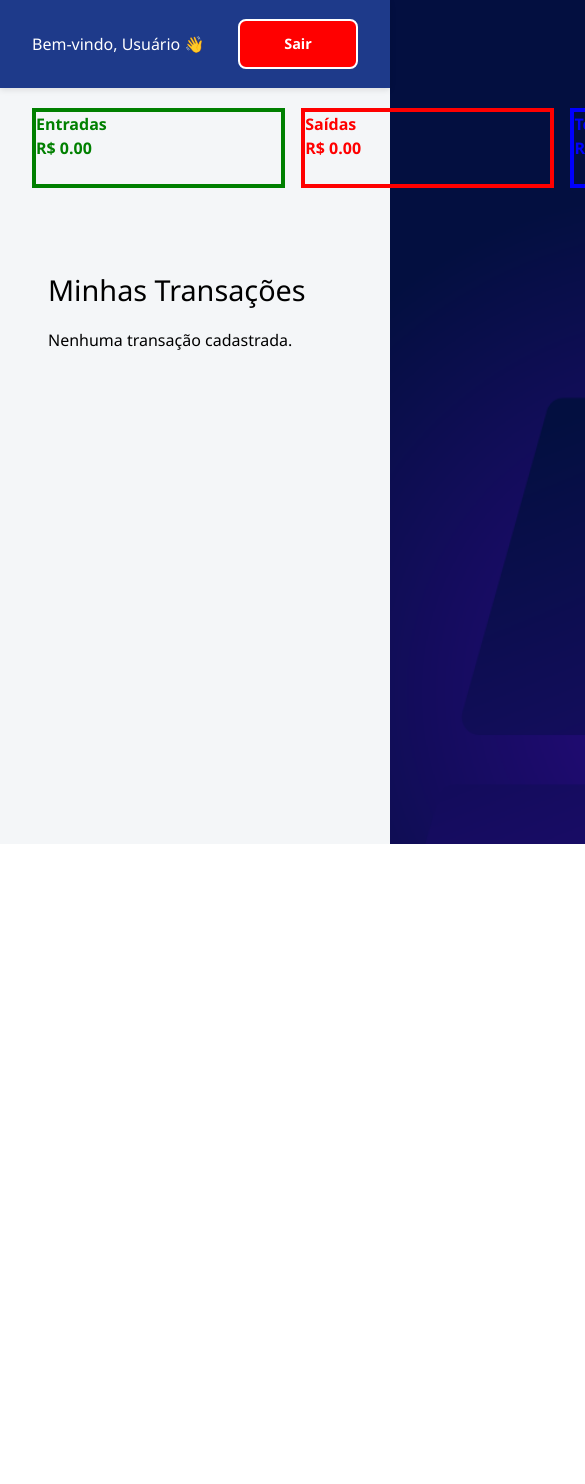
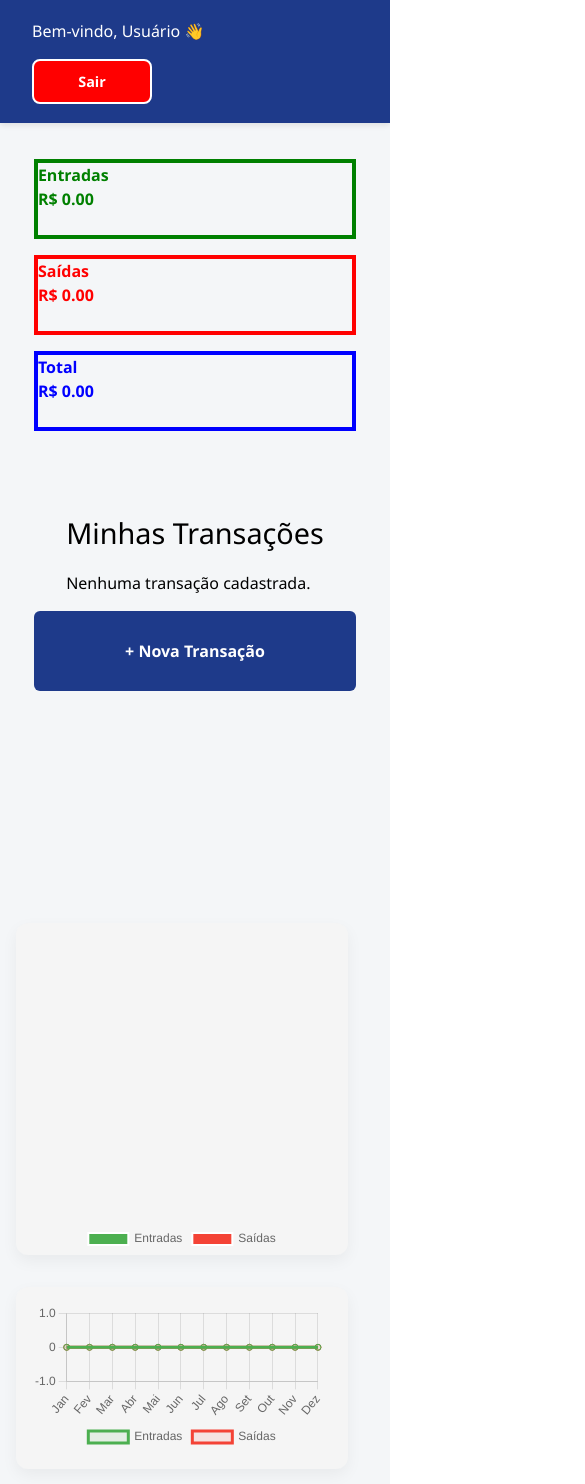
Before and after one commit to paiva737/PaivaFinance, a Vue app: page /dashboard in a window 390 px wide. Shown: the top 1484 px of the page, 585 px wide, since content can reach past the window. Before the commit the page ends 844 px from the top, so only its background shows below. Built offline with nearby package versions, Linux system fonts and the light colour scheme; sample sign-in values are in the browser's storage.

Commit message:
Adicionando graficos pizza e linha para representar entradas e saidas e deixando todo o site responsivo

```diff
--- a/package.json
+++ b/package.json
@@ -10,6 +10,7 @@
   },
   "dependencies": {
     "axios": "^1.10.0",
+    "chart.js": "^4.5.0",
     "pinia": "^3.0.3",
     "vue": "^3.5.13",
     "vue-router": "^4.5.1"
--- a/src/components/ButtonTransação/ModalNovaTransacao.vue
+++ b/src/components/ButtonTransação/ModalNovaTransacao.vue
@@ -20,6 +20,9 @@
           <option>Lazer</option>
           <option>Saúde</option>
           <option>Salario</option>
+          <option>Investimentos</option>
+          <option>Ensino</option>
+          <option>Casa</option>
           <option>Outros</option>
         </select>
 
--- /dev/null
+++ b/src/components/Graficos/GraficoLinha/GraficoLinha.css
@@ -0,0 +1,26 @@
+.grafico-linha-container {
+  width: 100%;
+  max-width: 900px;
+  height: 280px;
+  padding: 1rem;
+  background-color: #f5f5f5;
+  border-radius: 12px;
+  box-shadow: 0 6px 16px rgba(0, 0, 0, 0.05);
+  display: flex;
+  align-items: center;
+  justify-content: center;
+  margin: 0 auto;
+}
+
+
+@media (max-width: 768px) {
+  .grafico-linha-container {
+    max-width: 100%;
+    height: auto;
+  }
+
+  .grafico-linha-container canvas {
+    max-width: 100%;
+    height: auto !important;
+  }
+}
--- /dev/null
+++ b/src/components/Graficos/GraficoLinha/GraficoLinha.vue
@@ -0,0 +1,139 @@
+<script>
+import {
+  Chart,
+  LineController,
+  LineElement,
+  PointElement,
+  LinearScale,
+  Title,
+  CategoryScale,
+  Tooltip,
+  Legend
+} from 'chart.js';
+
+Chart.register(
+  LineController,
+  LineElement,
+  PointElement,
+  LinearScale,
+  Title,
+  CategoryScale,
+  Tooltip,
+  Legend
+);
+
+export default {
+  name: 'GraficoLinha',
+  props: {
+    transacoes: {
+      type: Array,
+      required: true
+    }
+  },
+  data() {
+    return {
+      chart: null
+    };
+  },
+  watch: {
+    transacoes: {
+      handler() {
+        this.atualizarGrafico();
+      },
+      deep: true
+    }
+  },
+  mounted() {
+    this.$nextTick(() => {
+      this.renderizarGrafico();
+    });
+  },
+  methods: {
+    agruparPorMes() {
+      const meses = [
+        'Jan', 'Fev', 'Mar', 'Abr', 'Mai', 'Jun',
+        'Jul', 'Ago', 'Set', 'Out', 'Nov', 'Dez'
+      ];
+
+      const entradasPorMes = Array(12).fill(0);
+      const saidasPorMes = Array(12).fill(0);
+
+      this.transacoes.forEach(t => {
+        const data = new Date(t.data);
+        const mes = data.getMonth();
+
+        if (t.tipo === 'entrada') {
+          entradasPorMes[mes] += t.valor;
+        } else if (t.tipo === 'saida') {
+          saidasPorMes[mes] += t.valor;
+        }
+      });
+
+      return {
+        labels: meses,
+        entradas: entradasPorMes,
+        saidas: saidasPorMes
+      };
+    },
+
+    renderizarGrafico() {
+      const ctx = this.$refs.linhaCanvas.getContext('2d');
+      const dados = this.agruparPorMes();
+
+
+      if (this.chart) {
+        this.chart.destroy();
+      }
+
+      this.chart = new Chart(ctx, {
+        type: 'line',
+        data: {
+          labels: dados.labels,
+          datasets: [
+            {
+              label: 'Entradas',
+              data: dados.entradas,
+              borderColor: '#4CAF50',
+              backgroundColor: 'rgba(76, 175, 80, 0.1)',
+              tension: 0.3
+            },
+            {
+              label: 'Saídas',
+              data: dados.saidas,
+              borderColor: '#F44336',
+              backgroundColor: 'rgba(244, 67, 54, 0.1)',
+              tension: 0.3
+            }
+          ]
+        },
+        options: {
+          responsive: true,
+          maintainAspectRatio: false,
+          plugins: {
+            legend: {
+              position: 'bottom'
+            }
+          }
+        }
+      });
+    },
+
+    atualizarGrafico() {
+      if (this.chart) {
+        this.chart.destroy();
+      }
+      this.renderizarGrafico();
+    }
+  }
+};
+import '../GraficoLinha/GraficoLinha.css'
+</script>
+
+<template>
+  <div class="grafico-linha-container">
+    <canvas
+      ref="linhaCanvas"
+      style="width: 100% !important; height: 100% !important;"
+    ></canvas>
+  </div>
+</template>
--- /dev/null
+++ b/src/components/Graficos/GraficoPizza/GraficoPizza.css
@@ -0,0 +1,25 @@
+.grafico-container {
+  width: 100%;
+  max-width: 900px;
+  height: 350px;
+  margin-top: 200px;
+  background-color: #f5f5f5;
+  border-radius: 12px;
+  box-shadow: 0 6px 16px rgba(0, 0, 0, 0.05);
+  display: flex;
+  align-items: center;
+  justify-content: center;
+
+}
+
+@media (max-width: 768px) {
+  .grafico-container {
+    max-width: 100%;
+    height: auto;
+  }
+
+  .grafico-container canvas {
+    max-width: 100%;
+    height: auto !important;
+  }
+}
--- /dev/null
+++ b/src/components/Graficos/GraficoPizza/GraficoPizza.vue
@@ -0,0 +1,87 @@
+<script>
+import {
+  Chart,
+  ArcElement,
+  Tooltip,
+  Legend,
+  Title,
+  PieController
+} from 'chart.js';
+
+Chart.register(PieController, ArcElement, Tooltip, Legend, Title);
+
+export default {
+  name: 'GraficoPizza',
+  props: {
+    entradas: {
+      type: Number,
+      required: true
+    },
+    saidas: {
+      type: Number,
+      required: true
+    }
+  },
+  data() {
+    return {
+      chart: null
+    };
+  },
+  watch: {
+    entradas: 'atualizarGrafico',
+    saidas: 'atualizarGrafico'
+  },
+  mounted() {
+    this.$nextTick(() => {
+      this.renderizarGrafico();
+    });
+  },
+  methods: {
+    renderizarGrafico() {
+      const ctx = this.$refs.pizzaCanvas.getContext('2d');
+
+
+      if (this.chart) {
+        this.chart.destroy();
+      }
+
+      this.chart = new Chart(ctx, {
+        type: 'pie',
+        data: {
+          labels: ['Entradas', 'Saídas'],
+          datasets: [
+            {
+              data: [this.entradas, this.saidas],
+              backgroundColor: ['#4CAF50', '#F44336'],
+              borderColor: ['#ffffff', '#ffffff'],
+              borderWidth: 2
+            }
+          ]
+        },
+        options: {
+          responsive: true,
+          plugins: {
+            legend: {
+              position: 'bottom'
+            }
+          }
+        }
+      });
+    },
+
+    atualizarGrafico() {
+      if (this.chart) {
+        this.chart.destroy();
+      }
+      this.renderizarGrafico();
+    }
+  }
+};
+import '../GraficoPizza/GraficoPizza.css'
+</script>
+
+<template>
+  <div class="grafico-container">
+    <canvas ref="pizzaCanvas"></canvas>
+  </div>
+</template>
--- a/src/components/Transacoes/listaTransacoes.vue
+++ b/src/components/Transacoes/listaTransacoes.vue
@@ -16,13 +16,15 @@
           <div class="valor-data">
             <strong>
               {{ transacao.tipo === 'entrada' ? '+ R$' : '- R$' }}
-              {{ transacao.valor.toFixed(2) }}
+            {{ Number(transacao.valor || 0).toFixed(2) }}
+
             </strong>
             <small class="data">{{ formatarData(transacao.data) }}</small>
           </div>
-          <button class="remover-btn" @click="remover(transacao.id)">
+         <button class="remover-btn" @click.stop="remover(transacao.id)">
             Remover
           </button>
+
         </div>
       </li>
     </ul>
--- a/src/pages/Dashboard/dashboard.css
+++ b/src/pages/Dashboard/dashboard.css
@@ -145,3 +145,80 @@ font-weight: 900;
   gap: 1rem;
   margin-bottom: 2rem;
 }
+.dashboard-content {
+  display: flex;
+  gap: 3rem;
+  align-items: flex-start;
+  flex-wrap: wrap;
+}
+
+
+.coluna-direita {
+  display: flex;
+  flex-direction: column;
+  gap: 2rem;
+  align-items: center;
+  flex: 1;
+  min-width: 300px;
+}
+.coluna-direita .grafico-linha-container {
+  width: 100%;
+  max-width: 1100px;
+}
+
+
+
+@media (max-width: 768px) {
+  .dashboard-header {
+    flex-direction: column;
+    align-items: flex-start;
+    gap: 1rem;
+  }
+
+  .dashboard-content {
+    flex-direction: column;
+    padding: 1rem;
+    gap: 2rem;
+  }
+
+  .coluna-esquerda {
+    width: 100%;
+    align-items: center;
+  }
+
+  .resumo {
+    flex-direction: column;
+    align-items: center;
+    width: 100%;
+  }
+
+  .resumo .card_entrada,
+  .resumo .card_saida,
+  .resumo .card_total {
+    width: 90%;
+    max-width: 350px;
+  }
+
+  .nova-transacao-btn {
+    width: 90%;
+    max-width: 350px;
+  }
+
+  .acoes {
+    display: flex;
+    justify-content: center;
+    width: 100%;
+  }
+
+  .grafico-container {
+    width: 100%;
+    max-width: 100%;
+    height: auto;
+    margin-top: 1rem;
+  }
+
+  .grafico-container canvas {
+    max-width: 100%;
+    height: auto !important;
+  }
+}
--- a/src/pages/Dashboard/index.vue
+++ b/src/pages/Dashboard/index.vue
@@ -26,37 +26,50 @@
           :transacoes="transacoes"
           @remover="removerTransacao"
         />
-      </section>
 
         <div class="acoes">
           <button class="nova-transacao-btn" @click="abrirModal">
             + Nova Transação
           </button>
         </div>
+      </section>
+
+      <section class="coluna-direita">
+        <GraficoPizza
+          v-if="graficoPronto"
+          :entradas="resumo.entradas"
+          :saidas="resumo.saidas"
+        />
+
+        <GraficoLinha
+          v-if="graficoPronto"
+          :transacoes="transacoes"
+        />
+      </section>
+    </main>
 
     <ModalNovaTransacao
       v-if="mostrarModal"
       @fechar="mostrarModal = false"
       @add-transaction="adicionarTransacao"
     />
-    </main>
   </div>
 </template>
-
 
 <script>
 import ListaTransacoes from '../../components/Transacoes/ListaTransacoes.vue';
 import ModalNovaTransacao from '../../components/ButtonTransação/ModalNovaTransacao.vue';
 import '../Dashboard/dashboard.css';
-import {
-  buscarTransacoes,
-  salvarTransacao
-} from '../../Services/transacoesService.js';
+import GraficoPizza from '../../components/Graficos/GraficoPizza/GraficoPizza.vue';
+import GraficoLinha from '../../components/Graficos/GraficoLinha/GraficoLinha.vue';
+import { buscarTransacoes, salvarTransacao } from '../../Services/transacoesService.js';
 
 export default {
   components: {
     ModalNovaTransacao,
-    ListaTransacoes
+    ListaTransacoes,
+    GraficoPizza,
+    GraficoLinha
   },
   data() {
     return {
@@ -67,7 +80,8 @@ export default {
         entradas: 0,
         saidas: 0,
         total: 0
-      }
+      },
+      graficoPronto: false
     };
   },
   mounted() {
@@ -90,7 +104,7 @@ export default {
     },
     adicionarTransacao(novaTransacao) {
       salvarTransacao(novaTransacao);
-      this.transacoes = buscarTransacoes();
+      this.transacoes = [...buscarTransacoes()];
       this.calcularResumo();
     },
     removerTransacao(id) {
@@ -113,6 +127,8 @@ export default {
       this.resumo.entradas = entradas;
       this.resumo.saidas = saidas;
       this.resumo.total = entradas - saidas;
+
+      this.graficoPronto = true;
     }
   }
 };
--- a/src/pages/Login/login.css
+++ b/src/pages/Login/login.css
@@ -101,3 +101,41 @@ button:hover {
   text-align: center;
   margin-top: 1rem;
 }
+
+@media (max-width: 768px) {
+  .login-container {
+    padding: 1rem;
+  }
+
+  .login-box {
+    padding: 1.5rem;
+    max-width: 90%;
+    box-shadow: 0 6px 16px rgba(0, 0, 0, 0.05);
+  }
+
+  .login-title {
+    font-size: 1.5rem;
+  }
+
+  .login-subtitle {
+    font-size: 0.85rem;
+  }
+
+  .input-wrapper {
+    flex-direction: row;
+    padding: 0.4rem;
+  }
+
+  input {
+    font-size: 1rem;
+  }
+
+  button {
+    height: 45px;
+    font-size: 1rem;
+  }
+
+  .mensagem {
+    font-size: 0.9rem;
+  }
+}
--- a/src/pages/Register/register.css
+++ b/src/pages/Register/register.css
@@ -49,3 +49,38 @@ button:hover {
   margin-top: 1rem;
   color: #e74c3c;
 }
+
+@media (max-width: 768px) {
+  .register-container {
+    padding: 1rem;
+  }
+
+  .register-box {
+    max-width: 90%;
+    padding: 1.5rem;
+    box-shadow: 0 6px 16px rgba(0, 0, 0, 0.05);
+  }
+
+  .register-title {
+    font-size: 1.5rem;
+  }
+
+  label {
+    font-size: 0.95rem;
+    margin: 8px 0;
+  }
+
+  input {
+    height: 38px;
+    font-size: 1rem;
+  }
+
+  button {
+    font-size: 1rem;
+    height: 45px;
+  }
+
+  .mensagem {
+    font-size: 0.9rem;
+  }
+}
```
Also changed, not shown: 1 other file (tests, documents, lock files or other folders). Lines whose indentation alone changed are shown as unchanged.
